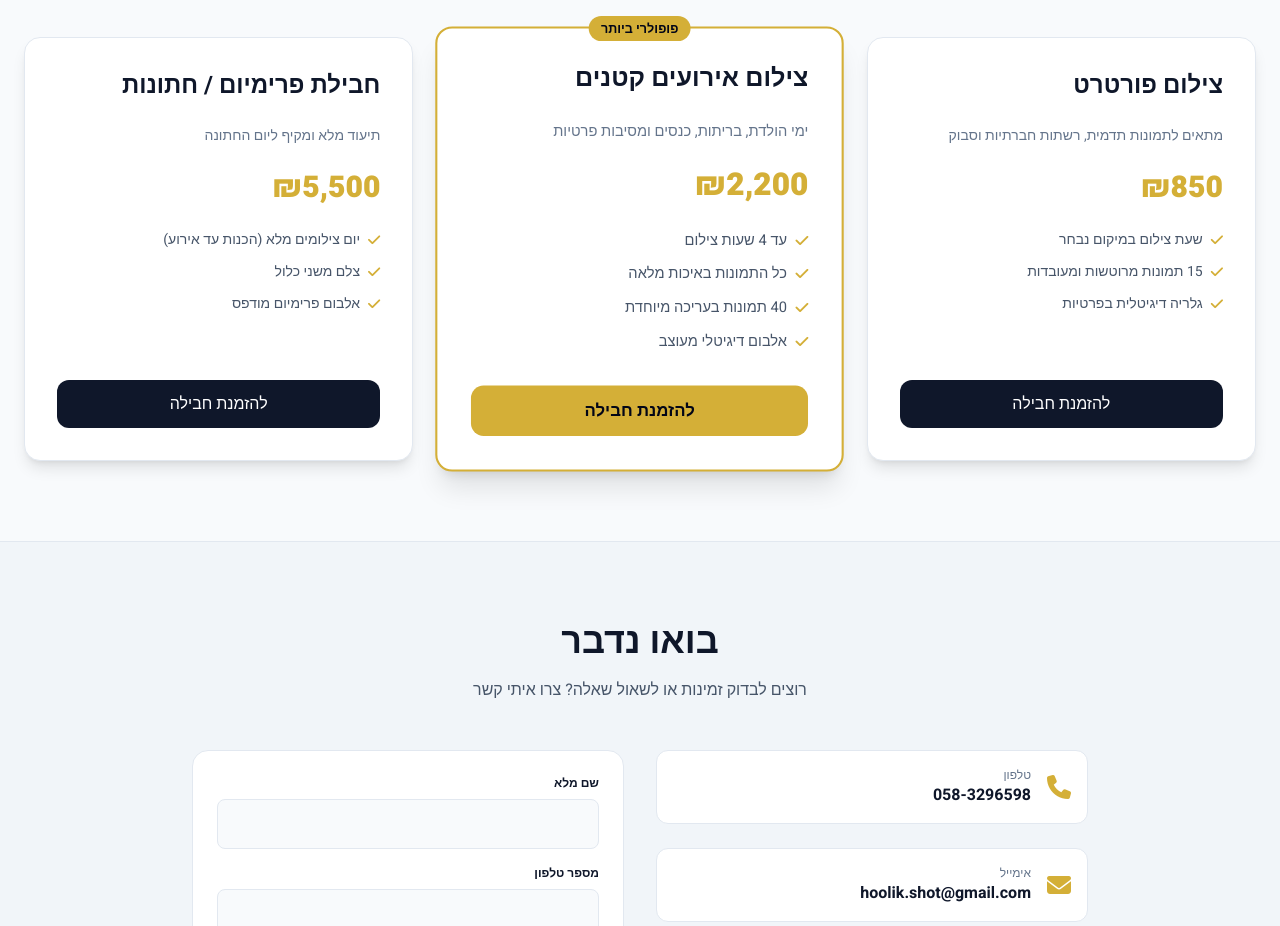
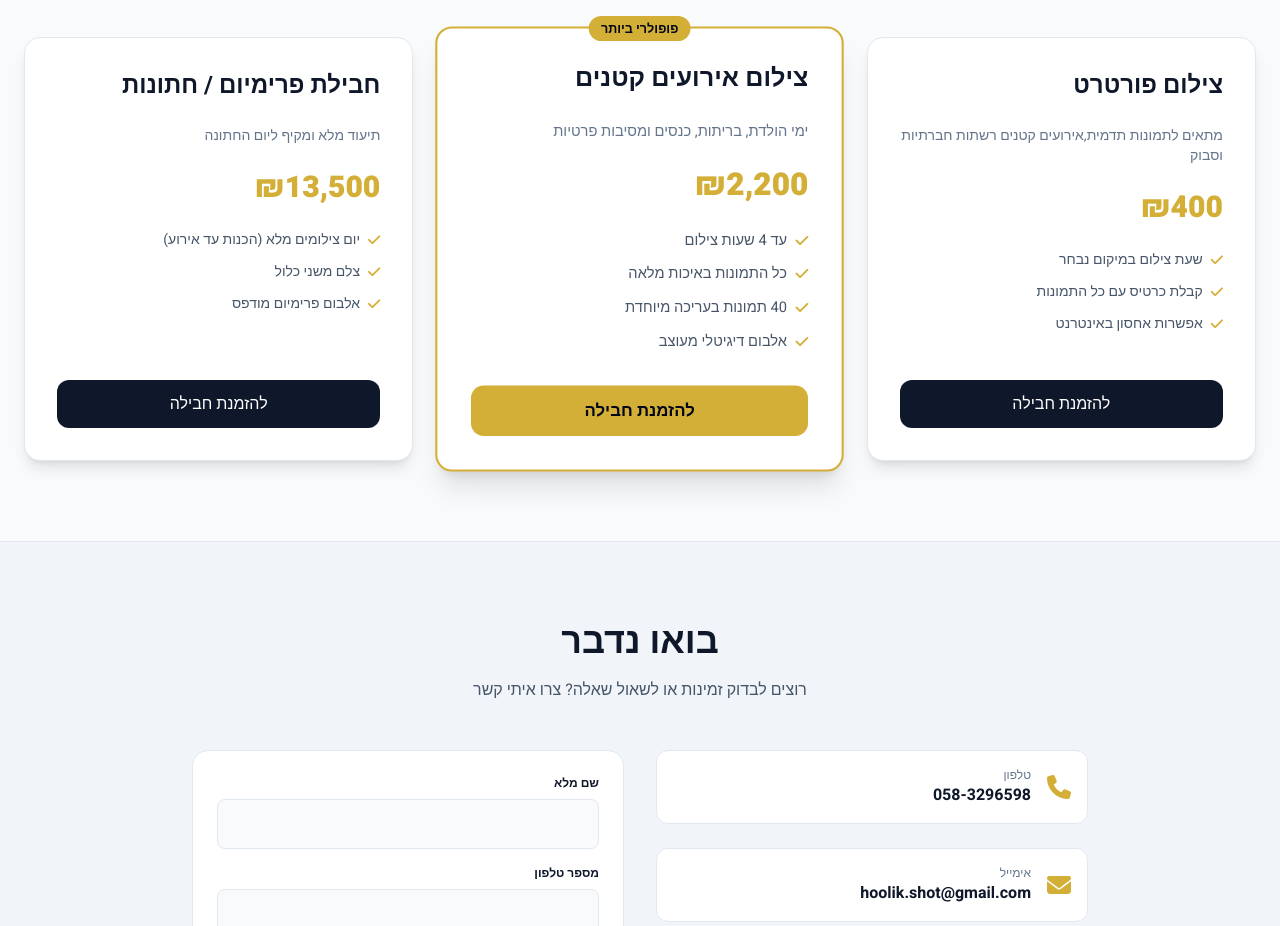
Before and after one commit to hoolikshot/olik-photography, a plain HTML site: page index.html in a window 1280 px wide. Shown: the part 2460-3386 px from the top of the page. Drawn offline with nearby package versions, Linux system fonts and the light colour scheme.

Commit message:
Update index.html

```diff
--- a/index.html
+++ b/index.html
@@ -225,12 +225,12 @@
             <div class="bg-white dark:bg-brand-card p-8 rounded-2xl border border-slate-200 dark:border-slate-800 shadow-lg flex flex-col justify-between">
                 <div class="space-y-6">
                     <h3 class="text-2xl font-bold">צילום פורטרט</h3>
-                    <p class="text-slate-500 text-sm">מתאים לתמונות תדמית, רשתות חברתיות וסבוק</p>
-                    <div class="text-3xl font-extrabold text-brand-gold">₪850</div>
+                    <p class="text-slate-500 text-sm">מתאים לתמונות תדמית,אירועים קטנים רשתות חברתיות וסבוק</p>
+                    <div class="text-3xl font-extrabold text-brand-gold">₪400</div>
                     <ul class="space-y-3 text-sm text-slate-600 dark:text-slate-300">
                         <li class="flex items-center gap-2"><i class="fa-solid fa-check text-brand-gold"></i> שעת צילום במיקום נבחר</li>
-                        <li class="flex items-center gap-2"><i class="fa-solid fa-check text-brand-gold"></i> 15 תמונות מרוטשות ומעובדות</li>
-                        <li class="flex items-center gap-2"><i class="fa-solid fa-check text-brand-gold"></i> גלריה דיגיטלית בפרטיות</li>
+                        <li class="flex items-center gap-2"><i class="fa-solid fa-check text-brand-gold"></i> קבלת כרטיס עם כל התמונות</li>
+                        <li class="flex items-center gap-2"><i class="fa-solid fa-check text-brand-gold"></i> אפשרות אחסון באינטרנט</li>
                     </ul>
                 </div>
                 <a href="#contact" class="mt-8 block text-center bg-slate-900 dark:bg-slate-800 hover:bg-brand-gold hover:text-slate-950 text-white font-medium py-3 rounded-xl smooth-transition">להזמנת חבילה</a>
@@ -258,7 +258,7 @@
                 <div class="space-y-6">
                     <h3 class="text-2xl font-bold">חבילת פרימיום / חתונות</h3>
                     <p class="text-slate-500 text-sm">תיעוד מלא ומקיף ליום החתונה</p>
-                    <div class="text-3xl font-extrabold text-brand-gold">₪5,500</div>
+                    <div class="text-3xl font-extrabold text-brand-gold">₪13,500</div>
                     <ul class="space-y-3 text-sm text-slate-600 dark:text-slate-300">
                         <li class="flex items-center gap-2"><i class="fa-solid fa-check text-brand-gold"></i> יום צילומים מלא (הכנות עד אירוע)</li>
                         <li class="flex items-center gap-2"><i class="fa-solid fa-check text-brand-gold"></i> צלם משני כלול</li>
```
